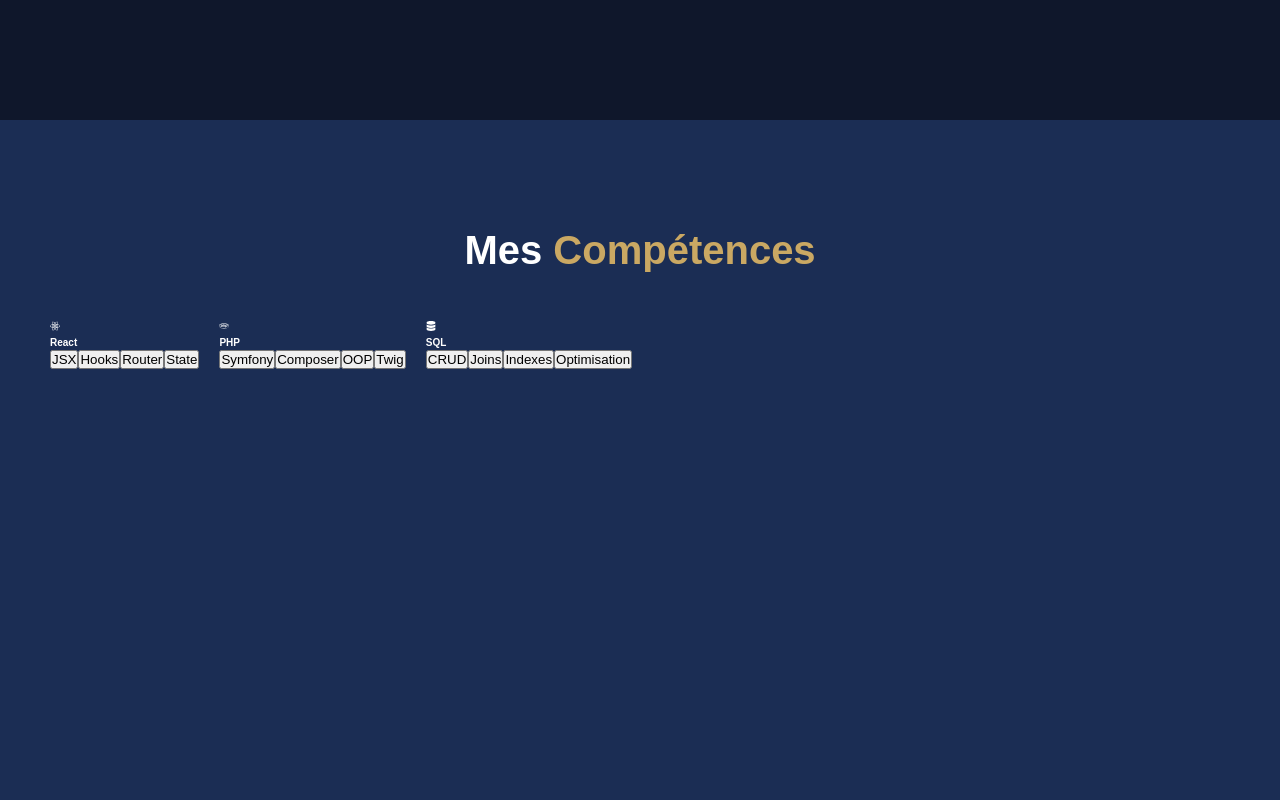
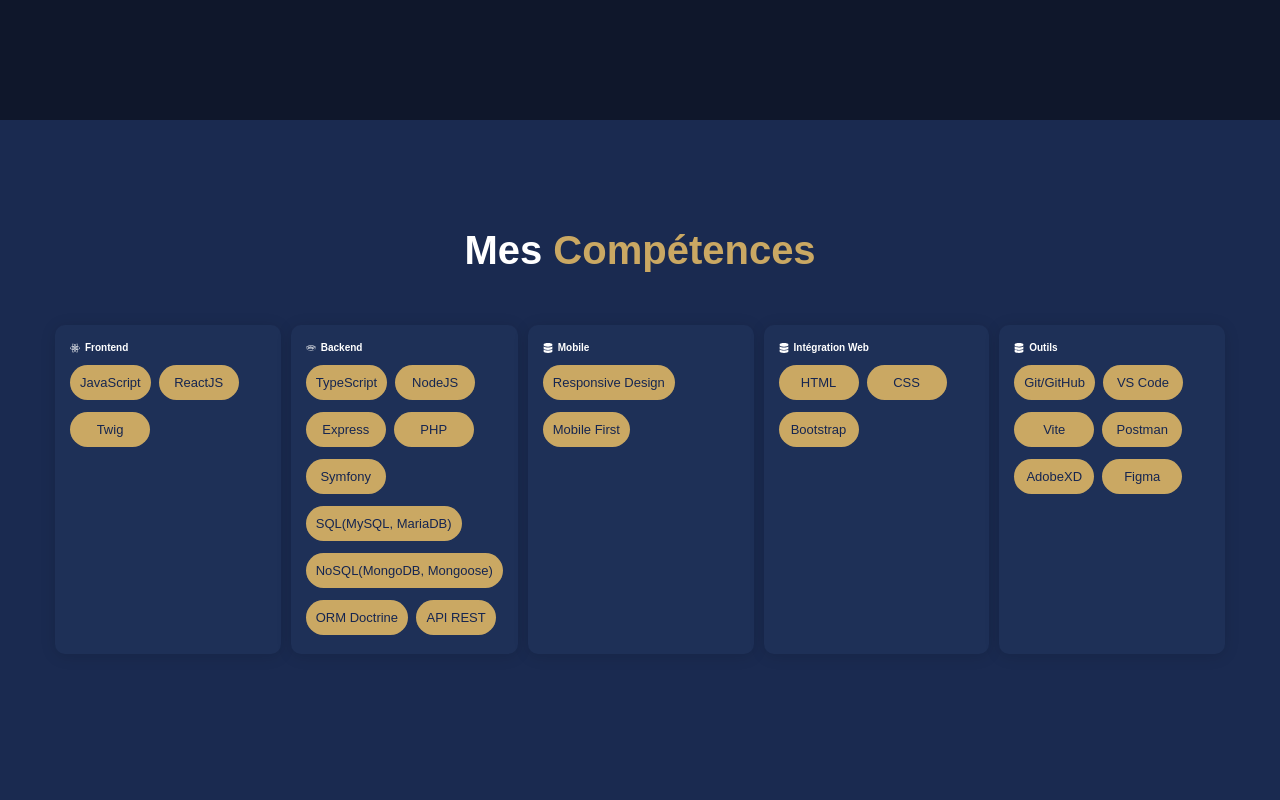
Before and after one commit to AlexDelapierre/Portfolio-React, a React (Create React App) app: page / in a window 1280 px wide. Shown: the part 1480-2280 px from the top of the page. Built offline with nearby package versions, Linux system fonts and the light colour scheme.

Commit message:
update Skills Card

```diff
--- /dev/null
+++ b/src/components/Skills/SkillCard/SkillCard.css
@@ -0,0 +1,56 @@
+.skill-card {
+	width: 260px;
+	min-height: 320px;
+	background: #1e3057;
+	border-radius: 1rem;
+	box-shadow: 0 2px 16px rgba(0,0,0,0.12);
+	display: flex;
+	flex-direction: column;
+	/* align-items: stretch; */
+	padding: 1.5rem;
+	margin: 0.5rem;
+}
+
+.skill-card-header {
+	display: flex;
+	flex-direction: row;
+	align-items: center;
+	justify-content: flex-start;
+	margin-bottom: 1rem;
+}
+
+.skill-title {
+	text-align: left;
+	margin-left: 0.5rem;
+}
+
+.skill-card-buttons {
+	display: flex;
+	flex-wrap: wrap;
+	gap: 8px;
+	width: 100%;
+	/* justify-content: center; */
+}
+
+.skill-btn {
+	background: #caa863;
+	color: #152550;
+	border: none;
+	border-radius: 2rem;
+	padding: 1rem 1rem;
+  min-width: 8rem;
+	font-size: 1.3rem;
+	font-weight: 500;
+	margin-bottom: 4px;
+	cursor: pointer;
+	transition: background 0.2s;
+	display: flex;
+	align-items: center;
+	justify-content: center;
+	overflow: hidden;
+	text-overflow: ellipsis;
+	white-space: nowrap;
+}
+.skill-btn:hover {
+	background: #b3975a;
+}
--- a/src/components/Skills/SkillCard/SkillCard.jsx
+++ b/src/components/Skills/SkillCard/SkillCard.jsx
@@ -1,5 +1,5 @@
 import React from "react";
-import "./Skills.css";
+import "./SkillCard.css";
 
 function SkillCard({ icon: Icon, title, tags }) {
   return (
--- a/src/components/Skills/SkillCard/Skills.css
+++ /dev/null
@@ -1,5 +0,0 @@
-.skills-grid {
-  display: flex;
-  gap: 20px;
-  flex-wrap: wrap;
-}
--- a/src/components/Skills/Skills.css
+++ b/src/components/Skills/Skills.css
@@ -1,3 +1,11 @@
 .skills {
-  background-color: #1b2d54;
+  /* background-color: #1b2d54;    */
+  background-color: #1a2a50;
 }
+
+.skills-container {
+  display: flex;
+  flex-direction: row;
+  /* gap: 20px;
+  flex-wrap: wrap; */
+}
--- a/src/components/Skills/Skills.jsx
+++ b/src/components/Skills/Skills.jsx
@@ -7,25 +7,35 @@ function Skills() {
   const skillsData = [
     {
       icon: FaReact,
-      title: "React",
-      tags: ["JSX", "Hooks", "Router", "State"]
+      title: "Frontend",
+      tags: ["JavaScript", "ReactJS", "Twig"]
     },
     {
       icon: FaPhp,
-      title: "PHP",
-      tags: ["Symfony", "Composer", "OOP", "Twig"]
+      title: "Backend",
+      tags: ["TypeScript", "NodeJS", "Express" ,"PHP", "Symfony", "SQL(MySQL, MariaDB)", "NoSQL(MongoDB, Mongoose)", "ORM Doctrine", "API REST"]
     },
     {
       icon: FaDatabase,
-      title: "SQL",
-      tags: ["CRUD", "Joins", "Indexes", "Optimisation"]
+      title: "Mobile",
+      tags: ["Responsive Design", "Mobile First"]
+    },
+    {
+      icon: FaDatabase,
+      title: "Intégration Web",
+      tags: ["HTML", "CSS", "Bootstrap"]
+    },
+    {
+      icon: FaDatabase,
+      title: "Outils",
+      tags: ["Git/GitHub", "VS Code", "Vite", "Postman", "AdobeXD", "Figma"]
     }
   ];
 
   return (
     <section id="skills" className="skills">
-        <h2>Mes <span className='text-secondary-color'>Compétences</span></h2>
-        <div className="skills-grid">
+      <h2>Mes <span className='text-secondary-color'>Compétences</span></h2>
+      <div className="skills-container">
         {skillsData.map((skill, index) => (
           <SkillCard
             key={index}
@@ -35,7 +45,7 @@ function Skills() {
           />
         ))}
       </div>
-      </section>
+    </section>
   );
 }
 
```
